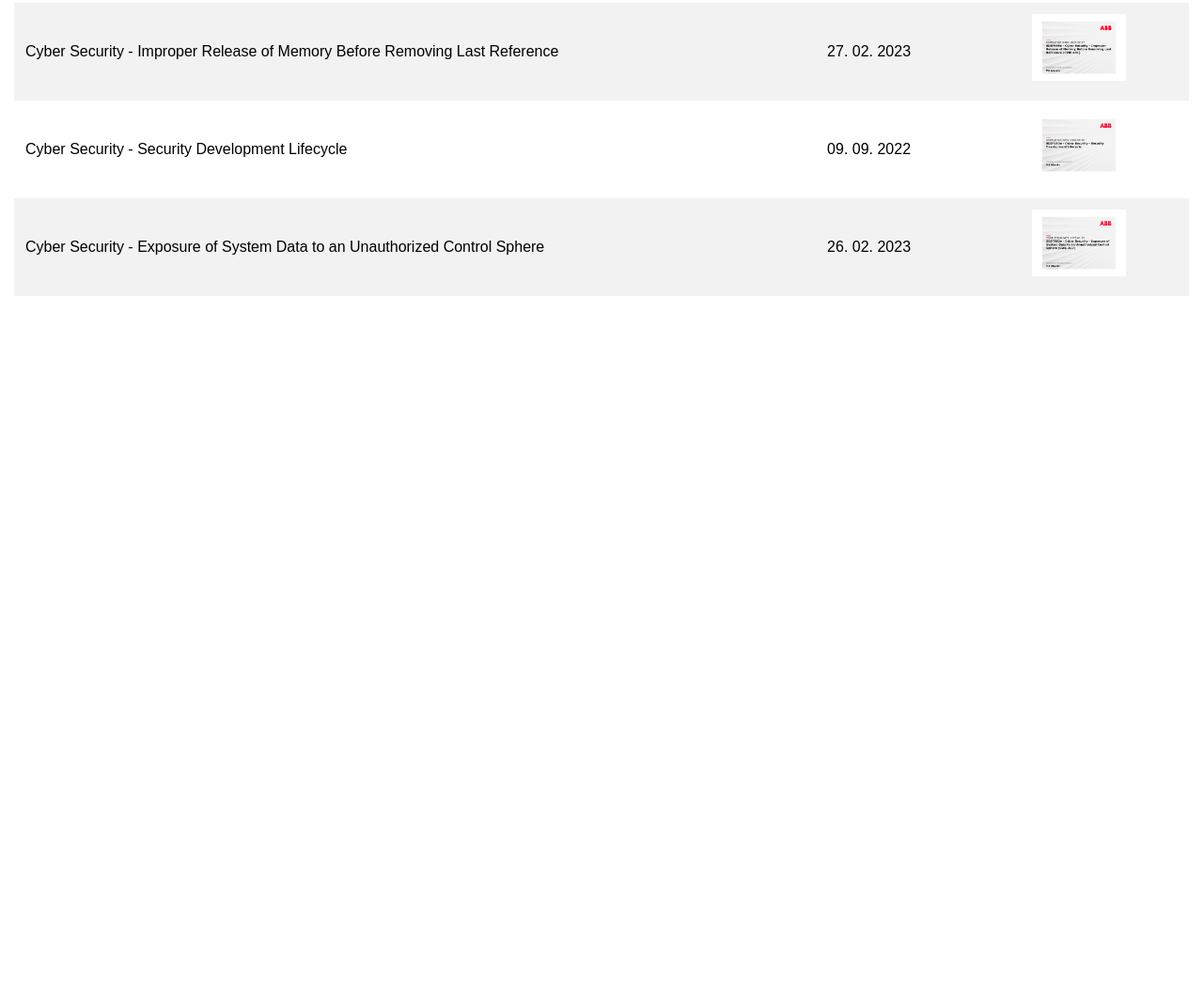
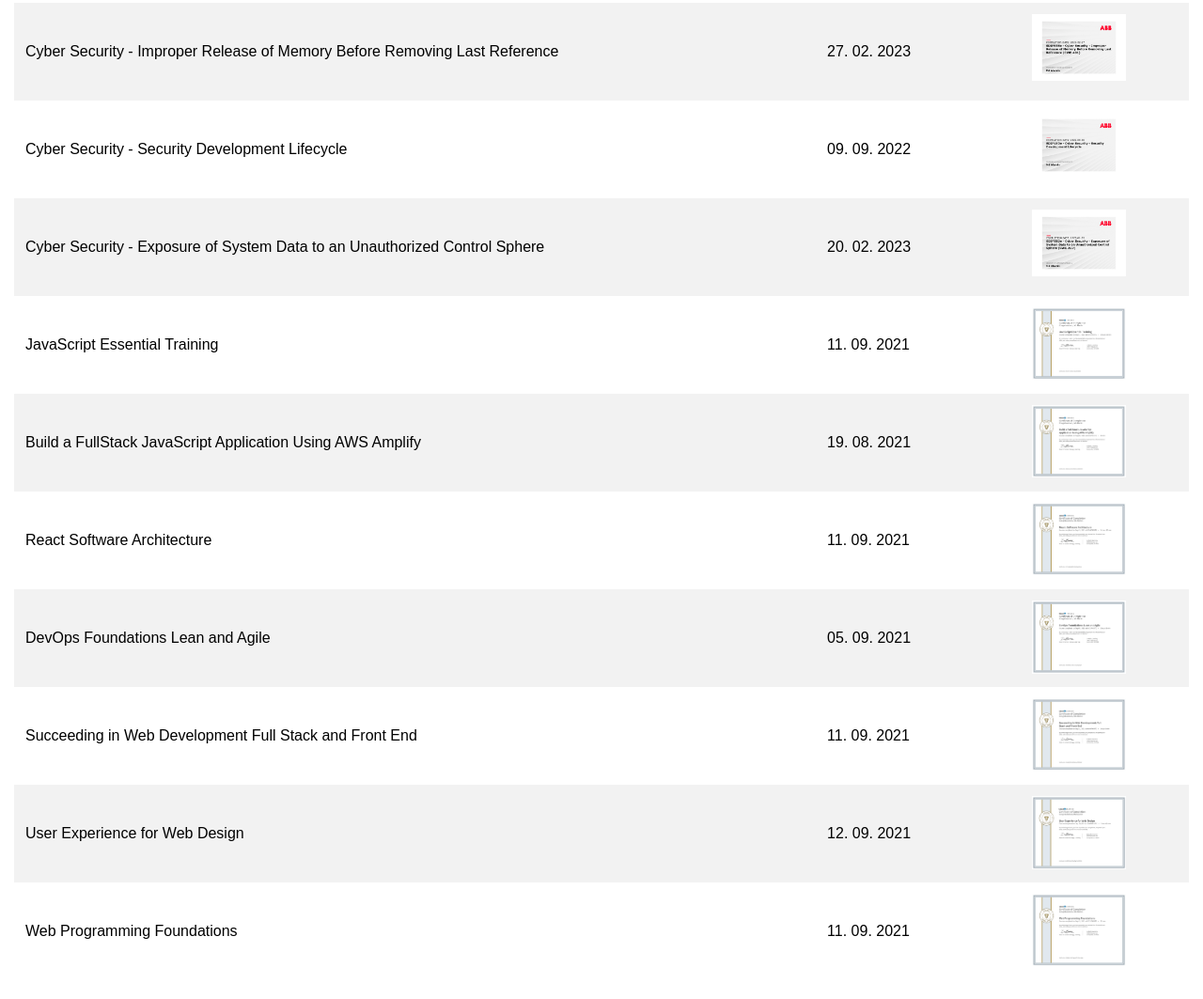
Before and after one commit to mdalamin-eu/transcript, a plain HTML site: page index.html in a window 1280 px wide. Shown: the part 1594-2657 px from the top of the page at 94% size. Before the commit the page ends 1929 px from the top, so only its background shows below. Drawn offline with Linux system fonts and the light colour scheme.

Commit message:
Updated indexFile

```diff
--- a/index.html
+++ b/index.html
@@ -178,13 +178,86 @@
 
               <tr>
                 <td>Cyber Security - Exposure of System Data to an Unauthorized Control Sphere</td>
-                <td>26. 02. 2023</td>
+                <td>20. 02. 2023</td>
                 <td>
                   <div class="certificate-container">
                     <img class="certificate-img" src="img/13th.png"  >
                   </div>
                 </td>
               </tr>
+              <!-- LinkedIn -->
+              <tr>
+                <td>JavaScript Essential Training</td>
+                <td>11. 09. 2021</td>
+                <td>
+                  <div class="certificate-container">
+                    <img class="certificate-img" src="img/18.png"  >
+                  </div>
+                </td>
+              </tr>
+              <tr>
+                <td>Build a FullStack JavaScript Application Using AWS Amplify</td>
+                <td>19. 08. 2021</td>
+                <td>
+                  <div class="certificate-container">
+                    <img class="certificate-img" src="img/20.png"  >
+                  </div>
+                </td>
+              </tr>
+              <tr>
+                <td>React Software Architecture</td>
+                <td>11. 09. 2021</td>
+                <td>
+                  <div class="certificate-container">
+                    <img class="certificate-img" src="img/17.png"  >
+                  </div>
+                </td>
+              </tr>
+              <tr>
+                <td>DevOps Foundations Lean and Agile</td>
+                <td>05. 09. 2021</td>
+                <td>
+                  <div class="certificate-container">
+                    <img class="certificate-img" src="img/19.png"  >
+                  </div>
+                </td>
+              </tr>
+              <tr>
+                <td>Succeeding in Web Development Full Stack and Front End</td>
+                <td>11. 09. 2021</td>
+                <td>
+                  <div class="certificate-container">
+                    <img class="certificate-img" src="img/16.png"  >
+                  </div>
+                </td>
+              </tr>
+              <tr>
+                <td>User Experience for Web Design</td>
+                <td>12. 09. 2021</td>
+                <td>
+                  <div class="certificate-container">
+                    <img class="certificate-img" src="img/15.png"  >
+                  </div>
+                </td>
+              </tr>
+              <tr>
+                <td>Web Programming Foundations</td>
+                <td>11. 09. 2021</td>
+                <td>
+                  <div class="certificate-container">
+                    <img class="certificate-img" src="img/21.png"  >
+                  </div>
+                </td>
+              <!-- </tr>
+              <tr>
+                <td>Cyber Security - Exposure of System Data to an Unauthorized Control Sphere</td>
+                <td>20. 02. 2023</td>
+                <td>
+                  <div class="certificate-container">
+                    <img class="certificate-img" src="img/13th.png"  >
+                  </div>
+                </td>
+              </tr> -->
             </tbody>
           </table>
         <!-- add more courses here -->
```
